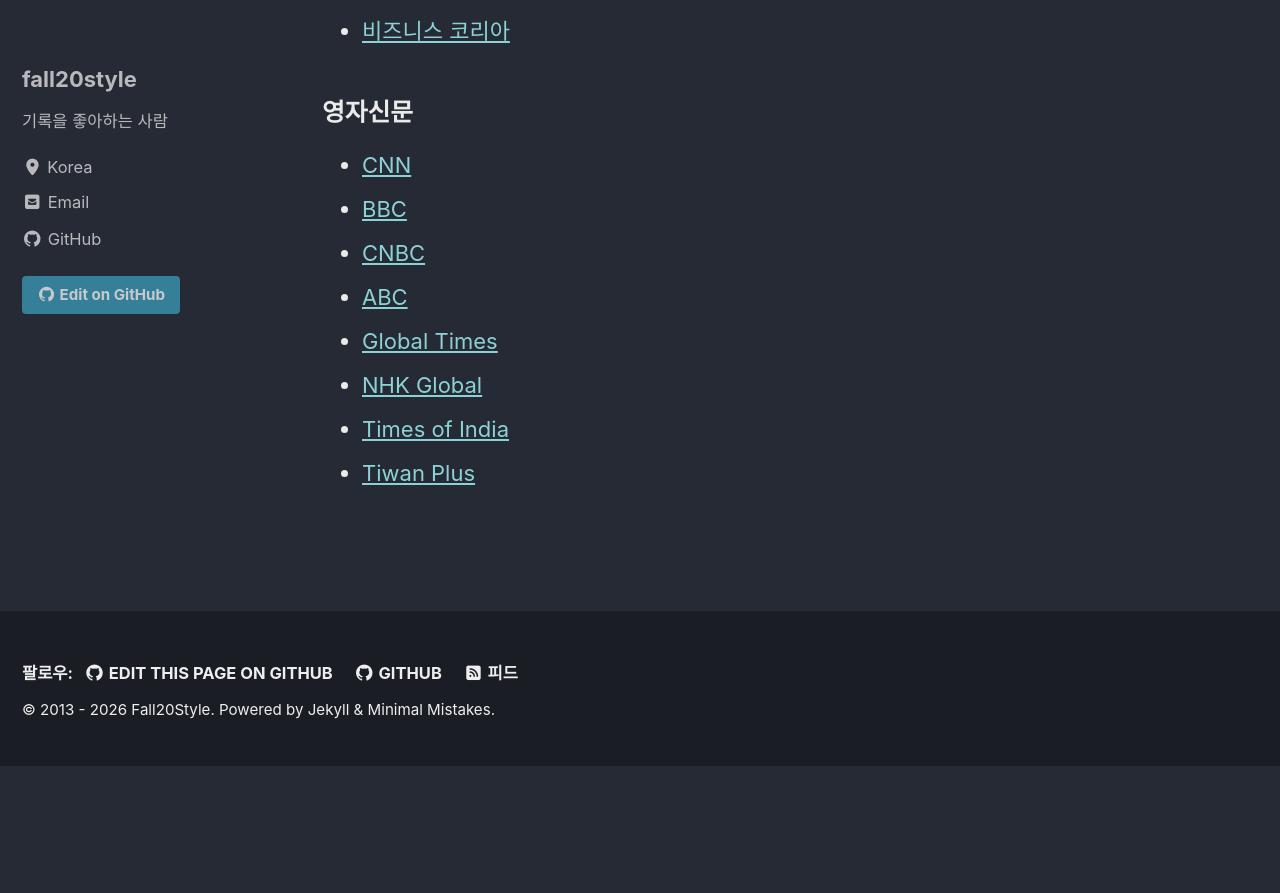
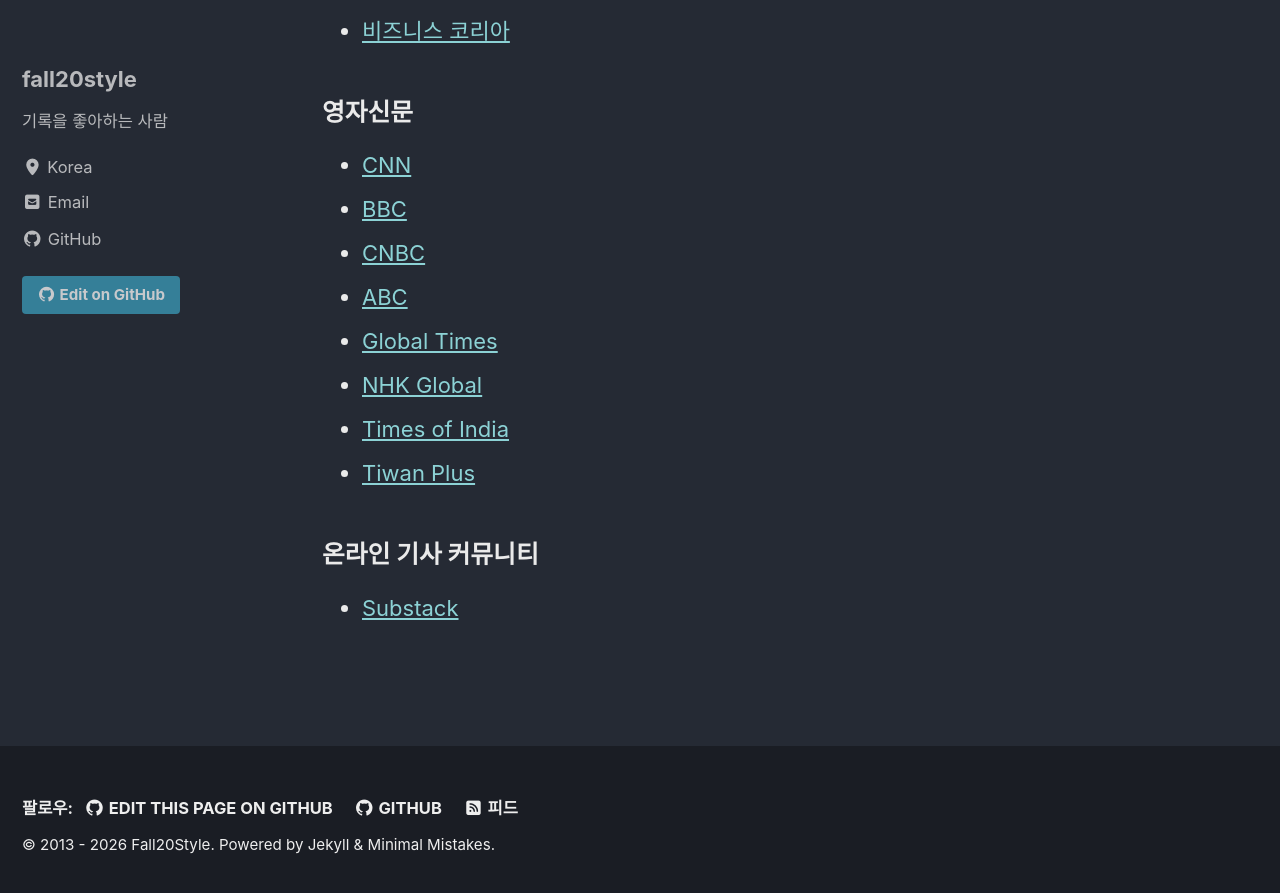
Before and after one commit to fall20style/fall20style.github.io, a Jekyll site: the page built from books.md, in a window 1280 px wide and 900 px high, scrolled down 1305 px. Shown: the top 893 px of the window. Built offline with Jekyll 4.4.1, drawn with Linux system fonts in a browser that asks for light colours; cached includes are drawn as plain includes; before the commit the page ends 2071 px from its top, so only the background shows below that.

Commit message:
Update books.md

```diff
--- a/books.md
+++ b/books.md
@@ -47,3 +47,6 @@ read_time: true
 - [NHK Global](https://www3.nhk.or.jp/nhkworld/en/news/)
 - [Times of India](https://timesofindia.indiatimes.com/)
 - [Tiwan Plus](https://www.taiwanplus.com/)
+
+### 온라인 기사 커뮤니티
+- [Substack](https://www.substack.com/)
```
